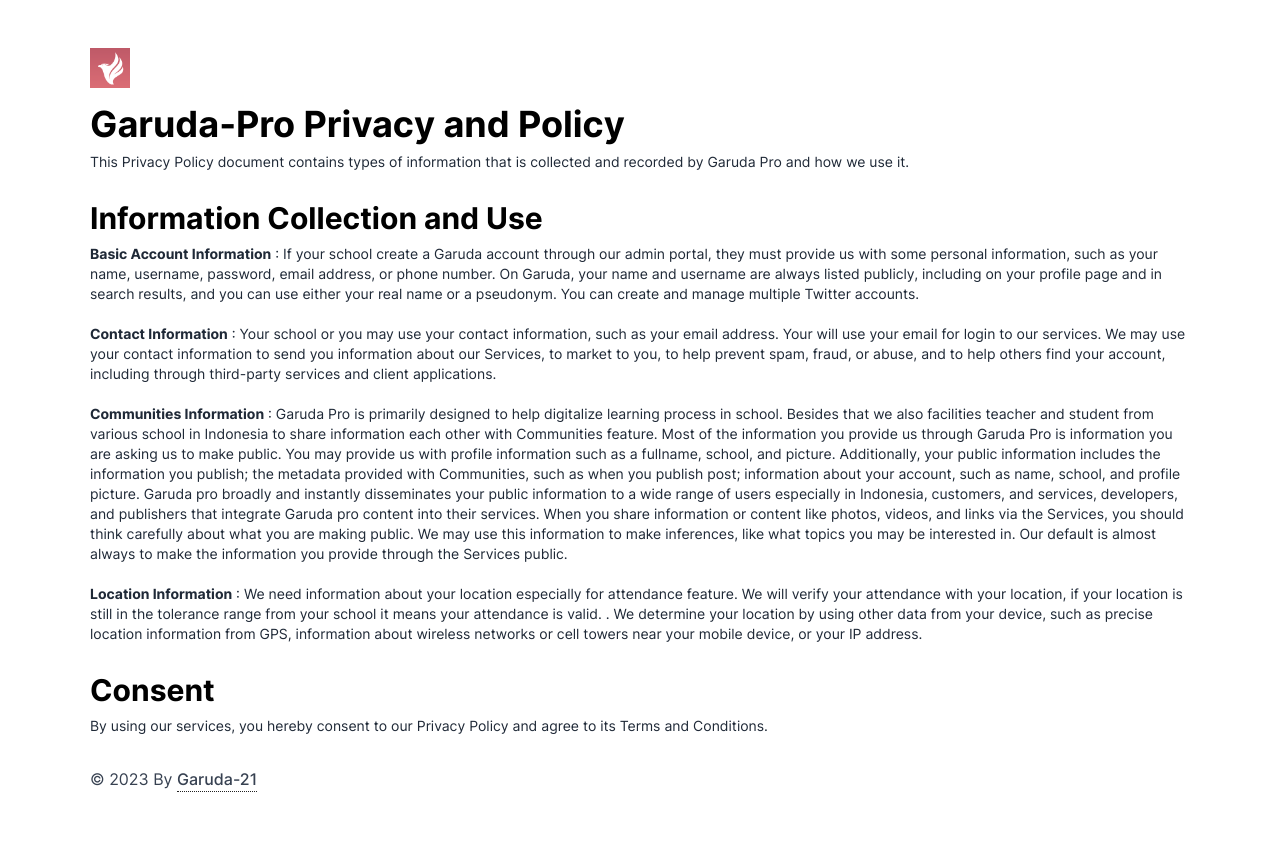
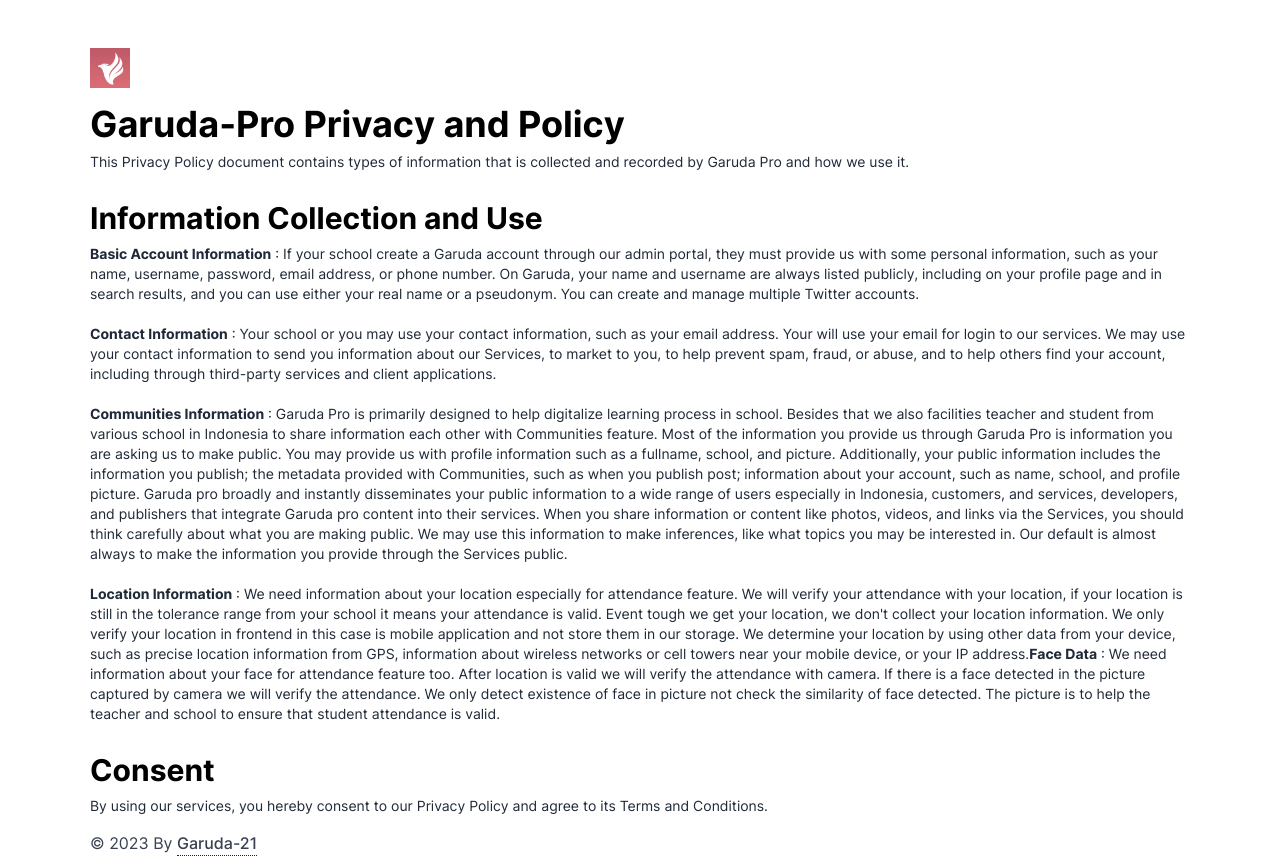
Before and after one commit to cga-tech/garuda-pro-privacy-policy, a Next.js app: page / in a window 1280 px wide. Before the commit the page ends 800 px from the top, so only its background shows below. Built offline with nearby package versions, Linux system fonts and the light colour scheme.

Commit message:
Add face data privacy policy

```diff
--- a/src/pages/index.tsx
+++ b/src/pages/index.tsx
@@ -61,9 +61,13 @@
               through the Services public.<br /><br />
               <b>Location Information</b> : We need information about your location especially for attendance feature.
               We will verify your attendance with your location, if your location is still in the tolerance range from your school it means your attendance is valid.
-              . We determine your location by using other data from your device,
+              Event tough we get your location, we don't collect your location information. We only verify your location in frontend in this case is mobile application and not store them in our storage. We determine your location by using other data from your device,
               such as precise location information from GPS, information about wireless networks
               or cell towers near your mobile device, or your IP address.
+              <b>Face Data</b> : We need information about your face for attendance feature too. After location is valid
+              we will verify the attendance with camera. If there is a face detected in the picture captured by camera we
+              will verify the attendance. We only detect existence of face in picture not check the similarity of face
+              detected. The picture is to help the teacher and school to ensure that student attendance is valid.
             </p>
             <h2 className='mt-7'>
               Consent
```
